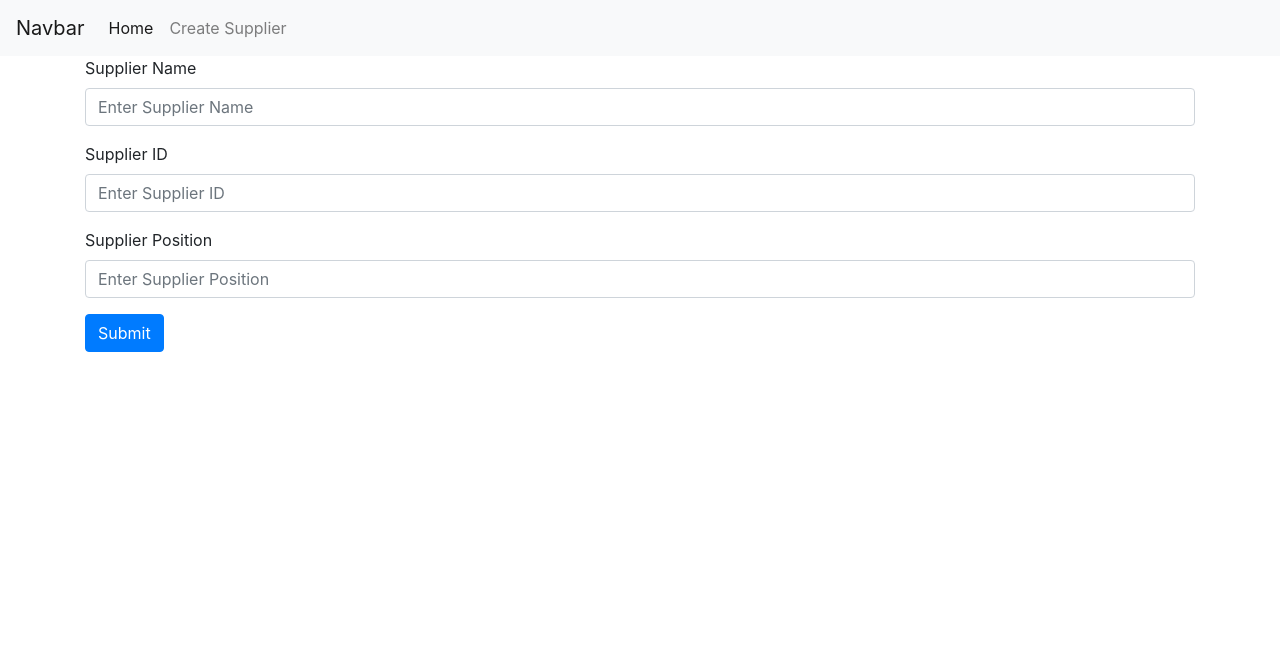
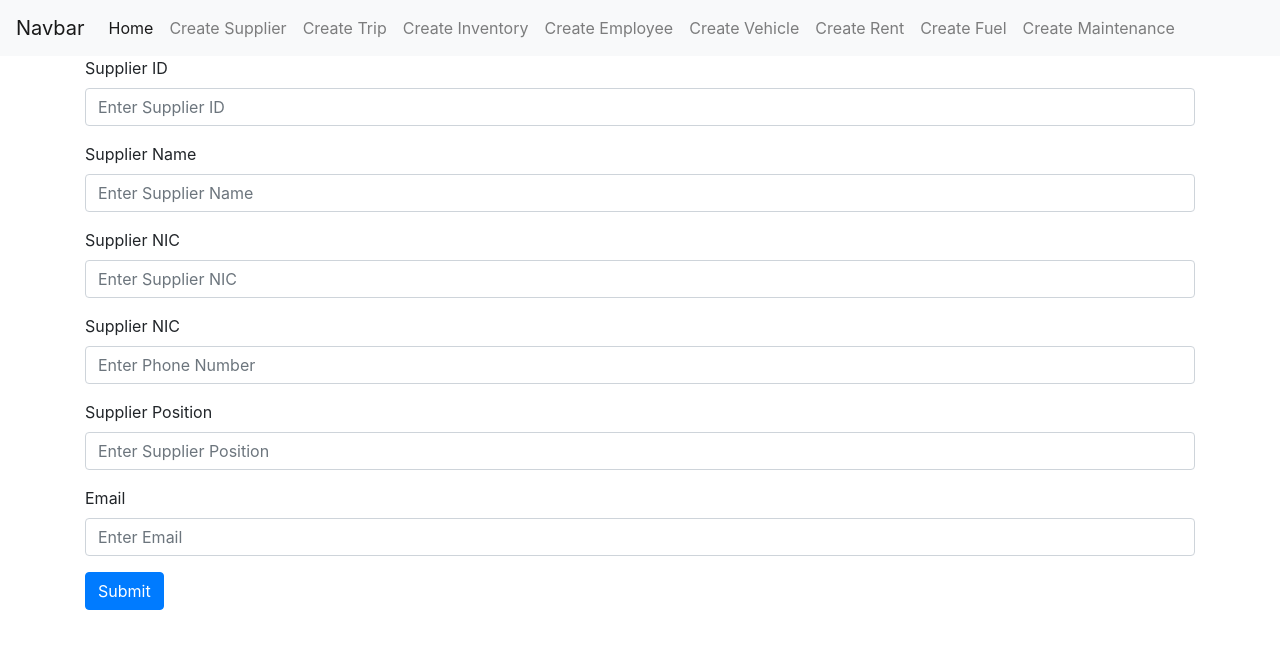
Before and after one commit to IT21812262/FleetManagementSysyem, a React (Create React App) app in the folder frontend/: page /addSupplier in a window 1280 px wide. Shown: the top 648 px of the page. Built offline with nearby package versions, Linux system fonts and the light colour scheme.

Commit message:
Design create files and add header.js file

```diff
--- a/frontend/package.json
+++ b/frontend/package.json
@@ -6,6 +6,7 @@
     "@testing-library/jest-dom": "^5.17.0",
     "@testing-library/react": "^13.4.0",
     "@testing-library/user-event": "^13.5.0",
+    "axios": "^1.5.0",
     "react": "^18.2.0",
     "react-dom": "^18.2.0",
     "react-router-dom": "^6.15.0",
--- a/frontend/src/Components/AddSupplier.js
+++ b/frontend/src/Components/AddSupplier.js
@@ -1,30 +1,120 @@
 import React, {useState} from "react";
+import axios from "axios";
 
 export default function AddSupplier(){
+    const[supplier_id, setSupplier_ID] = useState ("");
+    const[supplier_name, setSupplier_Name] = useState ("");
+    const[supplier_NIC, setSupplier_NIC] = useState ("");
+    const[phone_number, setPhone_Number] = useState ("");
+    const[supplier_possition, setSupplier_Position] = useState ("");
+    const[email, setEmail] = useState ("");
+    const[company_name, setCompany_Name] = useState ("");
+    const[item_type, setItem_type] = useState ("");
+    const[item_size, setItem_Size] = useState ("");
+    const[item_code, setItem_Code] = useState ("");
+    const[brand, setBrand] = useState ("");
+    const[quntity, setQuntity] = useState ("");
+    const[unit_price, setUnit_Price] = useState ("");
+    const[total_price, setTotal_Price] = useState ("");
+    const[orderd_date, setOrderd_date] = useState ("");
+    const[manufatured_date, setManufactured_Date] = useState ("");
+    const[invoice_number, setInvoice_Number] = useState ("");
+
+
+
+    function sentData(e){
+      e.preventDefault();
+      alert("Insert");
+
+      const newSupplier = {
+            supplier_id,
+            supplier_name,
+            supplier_NIC,
+            phone_number,
+            supplier_possition,
+            email,
+            company_name,
+            item_type,
+            item_size,
+            item_code,
+            brand,
+            quntity,
+            unit_price,
+            total_price,
+            orderd_date,
+            manufatured_date,
+            invoice_number
+      }
+     // console.log(newSupplier); output show in the console
+
+     axios.post("http://localhost:8411/supplier/add", newSupplier).then(() =>{
+
+      alert("Supplier Successfully added");
+
+       /* setSupplier_Name("");
+        setSupplier_ID("");
+        setSupplier_Position("");*/
+
+     }).catch((err) => {
+      alert(err)
+     })
+    }
 
     return(
         <div className="container">
-        <form>
-  <div class="form-group">
+        <form onSubmit={sentData}>
 
-    <label for="name">Supplier Name</label>
-    <input type="text" class="form-control" id="name" placeholder="Enter Supplier Name"/>
+    <div className="form-group">
+            <label for="supplier_ID">Supplier ID</label>
+            <input type="text" className="form-control" id="supplier_ID" placeholder="Enter Supplier ID"
+            onChange={(e)=>{
+            setSupplier_ID(e.target.value);
+          }}/>
+           </div>
 
+  <div className="form-group">
+    <label for="supplier_Name">Supplier Name</label>
+    <input type="text" className="form-control" id="supplier_Name" placeholder="Enter Supplier Name"
+    onChange={(e)=>{  // e means event
+      setSupplier_Name(e.target.value);
+    }}/>
   </div>
 
-  <div class="form-group">
+  <div className="form-group">
+    <label for="supplier_NIC">Supplier NIC</label>
+    <input type="text" className="form-control" id="supplier_NIC" placeholder="Enter Supplier NIC"
+    onChange={(e)=>{
+      setSupplier_NIC(e.target.value);
+    }}/>
+    </div>
 
-    <label for="id">Supplier ID</label>
-    <input type="text" class="form-control" id="id" placeholder="Enter Supplier ID"/>
+<div className="form-group">
+    <label for=" phone_number">Supplier NIC</label>
+    <input type="number" className="form-control" id="phone_number" placeholder="Enter Phone Number"
+    onChange={(e)=>{
+      setPhone_Number(e.target.value);
+    }}/>
+  </div>
 
-  </div>
-  <div class="form-group">
+  <div className="form-group">
+    <label for="supplier_Position">Supplier Position</label>
+    <input type="text" className="form-control" id="supplier_Position" placeholder="Enter Supplier Position"
+    onChange={(e)=>{
+      setSupplier_Position(e.target.value);
+    }}/>
+    </div>
 
-    <label for="position">Supplier Position</label>
-    <input type="text" class="form-control" id="position" placeholder="Enter Supplier Position"/>
+    <div className="form-group">
+    <label for="email">Email</label>
+    <input type="email" className="form-control" id="email" placeholder="Enter Email"
+    onChange={(e)=>{
+      setSupplier_Position(e.target.value);
+    }}/>
+    </div>
 
-    </div>
-  <button type="submit" class="btn btn-primary">Submit</button>
+
+
+  <button type="submit" className="btn btn-primary">Submit</button>
 </form>
 </div>
     )
--- a/frontend/src/Components/Header.js
+++ b/frontend/src/Components/Header.js
@@ -14,9 +14,42 @@ function Header(){
       <li className="nav-item active">
         <a className="nav-link" href="#">Home <span className="sr-only">(current)</span></a>
       </li>
+
       <li className="nav-item">
-        <a className="nav-link" href="#">Create Supplier</a>
+        <a className="nav-link" href="/addSupplier">Create Supplier</a>
       </li>
+
+{/* only added to your own href path only.Dont' do any chnages in the code . its only example*/}
+
+
+      <li className="nav-item">
+        <a className="nav-link" href="/addSupplier">Create Trip</a>
+      </li>
+
+      <li className="nav-item">
+        <a className="nav-link" href="/addSupplier">Create Inventory</a>
+      </li>
+
+      <li className="nav-item">
+        <a className="nav-link" href="/addSupplier">Create Employee</a>
+      </li>
+
+      <li className="nav-item">
+        <a className="nav-link" href="/addSupplier">Create Vehicle</a>
+      </li>
+
+      <li className="nav-item">
+        <a className="nav-link" href="/addSupplier">Create Rent</a>
+      </li>
+
+      <li className="nav-item">
+        <a className="nav-link" href="/addSupplier">Create Fuel</a>
+      </li>
+
+      <li className="nav-item">
+        <a className="nav-link" href="/addSupplier">Create Maintenance</a>
+      </li>
+
 
     </ul>
   </div>
```
Also changed, not shown: frontend/src/Components/AddEmployee.js (added), frontend/src/Components/AddFuel.js (added), frontend/src/Components/AddInventory.js (added), frontend/src/Components/AddMaintenance.js (added), frontend/src/Components/AddRent.js (added), frontend/src/Components/AddTrip.js (added), frontend/src/Components/AddVehicle.js (added), 1 other file (tests, documents, lock files or other folders).
